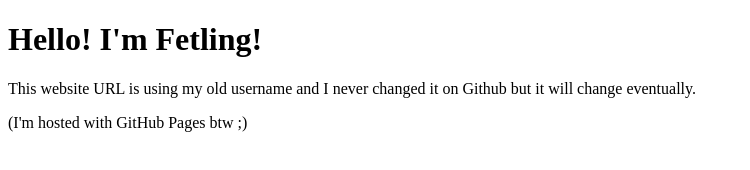
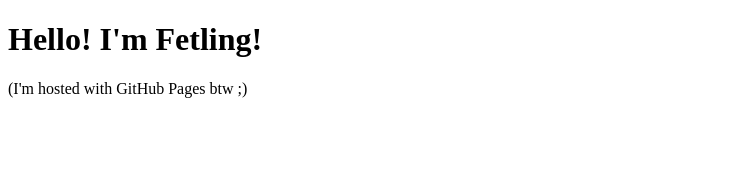
Before and after one commit to VsArchoyDorn/vsarchoydorn.github.io, a plain HTML site: page index.html in a window 1280 px wide. Shown: the whole page, without its empty margins (0-750 px from the left). Drawn offline with Linux system fonts and the light colour scheme.

Commit message:
Initial commit

```diff
--- a/index.html
+++ b/index.html
@@ -1,11 +1,10 @@
 <!DOCTYPE html>
 <html>
     <head>
-        <title>kirbcode1.github.io</title>
+        <title>Fetling's Portfolio!</title>
 </head>
 <body>
     <h1>Hello! I'm Fetling!</h1>
-    <p>This website URL is using my old username and I never changed it on Github but it will change eventually.</p>
     <p>(I'm hosted with GitHub Pages btw ;)</p>
 </body>
 </html>
```
